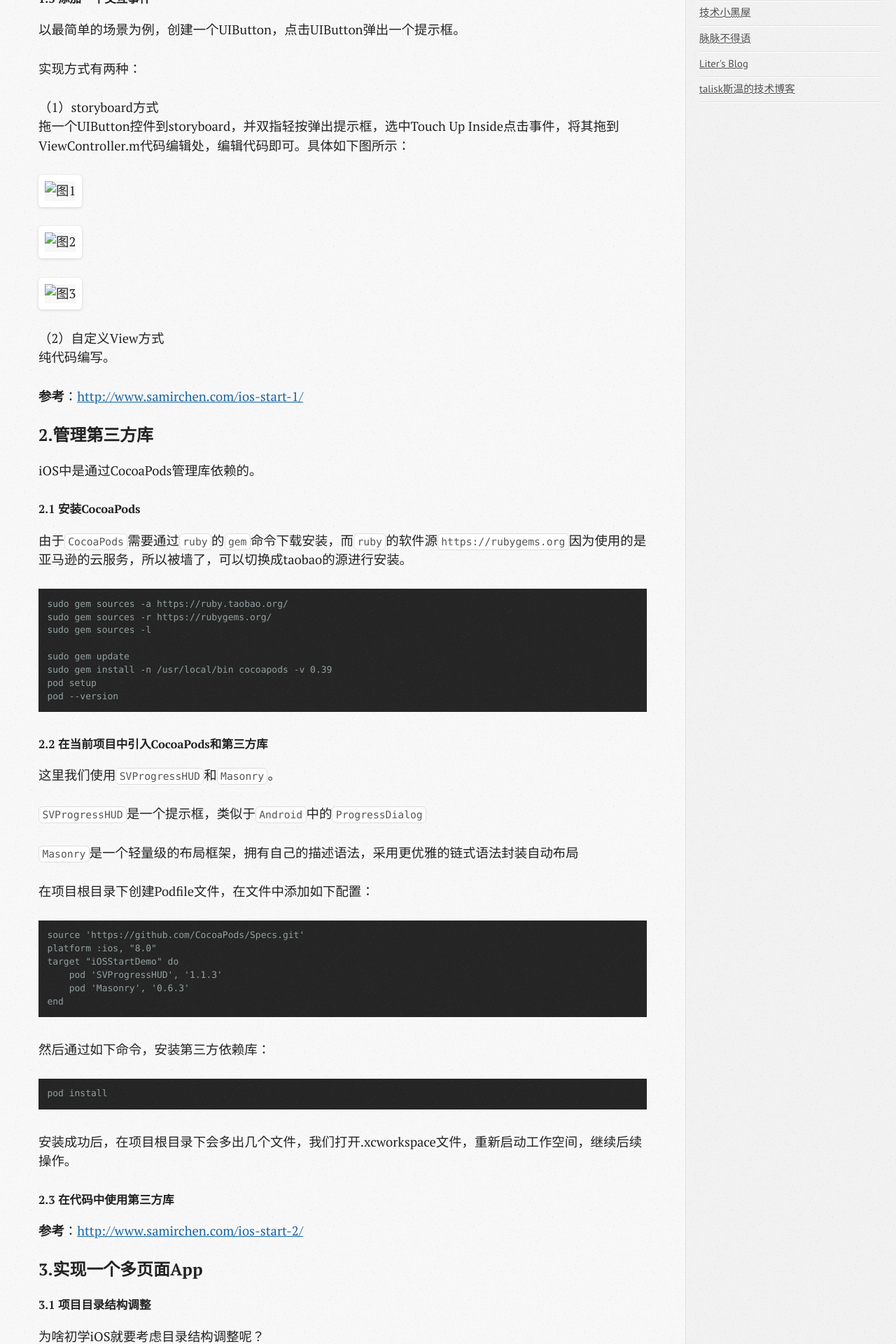
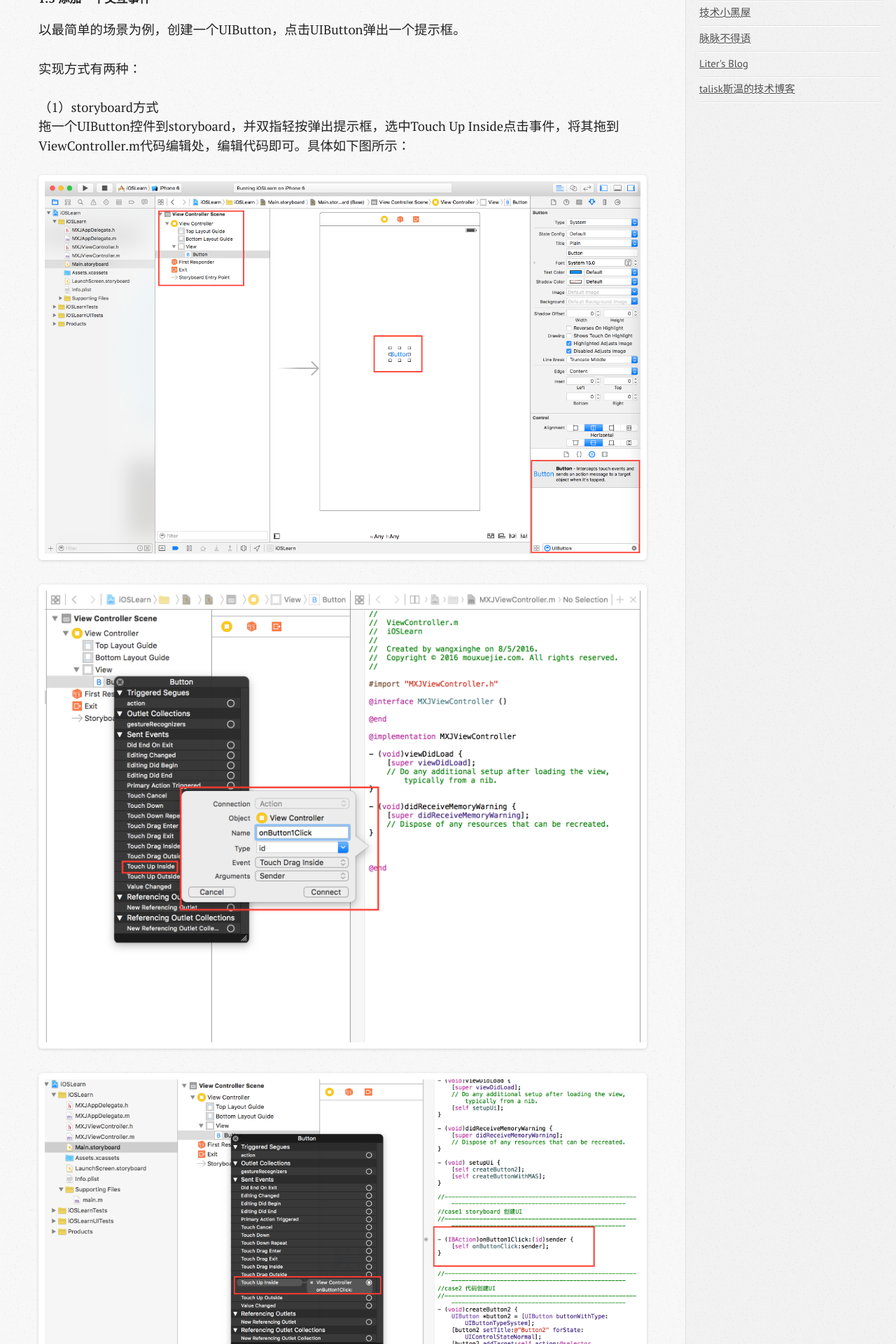
Before and after one commit to wangxinghe/wangxinghe.github.io, a Jekyll site: the page built from _posts/2016-05-08-ios-learn-1.md, in a window 1280 px wide. Shown: the part 1206-3126 px from the top of the page at 70% size. Built offline with Jekyll 4.4.1, drawn with Linux system fonts in a browser that asks for light colours; comment, search, counter and statistics services are not loaded.

Commit message:
2016-05-08-ios-learn-1

```diff
--- a/_posts/2016-05-08-ios-learn-1.md
+++ b/_posts/2016-05-08-ios-learn-1.md
@@ -45,11 +45,11 @@ tags: [iOS]
 （1）storyboard方式
 拖一个UIButton控件到storyboard，并双指轻按弹出提示框，选中Touch Up Inside点击事件，将其拖到ViewController.m代码编辑处，编辑代码即可。具体如下图所示：
 
-![图1](image/2016-05-08-ios-learn-1/storyboard_1.png)
+![图1](/image/2016-05-08-ios-learn-1/storyboard_1.png)
 
-![图2](image/2016-05-08-ios-learn-1/storyboard_2.png)
+![图2](/image/2016-05-08-ios-learn-1/storyboard_2.png)
 
-![图3](image/2016-05-08-ios-learn-1/storyboard_3.png)
+![图3](/image/2016-05-08-ios-learn-1/storyboard_3.png)
 
 （2）自定义View方式
 纯代码编写。
@@ -112,7 +112,7 @@ iOS官方使用MVC架构，和`Android`类似。通常一个完整项目由基
 
 如下所示：
 
-![图4](image/2016-05-08-ios-learn-1/structure_1.png)
+![图4](/image/2016-05-08-ios-learn-1/structure_1.png)
 
 学姐在实际操作过程中，尝试了2种方式来调整目录结构：
 
@@ -132,9 +132,9 @@ iOS官方使用MVC架构，和`Android`类似。通常一个完整项目由基
 
 如下分别为效果图：
 
-![图6](image/2016-05-08-ios-learn-1/structure_3.png)
+![图6](/image/2016-05-08-ios-learn-1/structure_3.png)
 
-![图7](image/2016-05-08-ios-learn-1/structure_4.png)
+![图7](/image/2016-05-08-ios-learn-1/structure_4.png)
 
 **下面小结下：**
 
@@ -160,7 +160,7 @@ Finder中创建的实体文件夹，Xcode是不认的。Xcode只认虚拟文件
 
 如下图所示：
 
-![图5](image/2016-05-08-ios-learn-1/structure_2.png)
+![图5](/image/2016-05-08-ios-learn-1/structure_2.png)
 
 入口程序为`MXJAppDelegate`，类似于`Android`中的`Application`类
 
```
